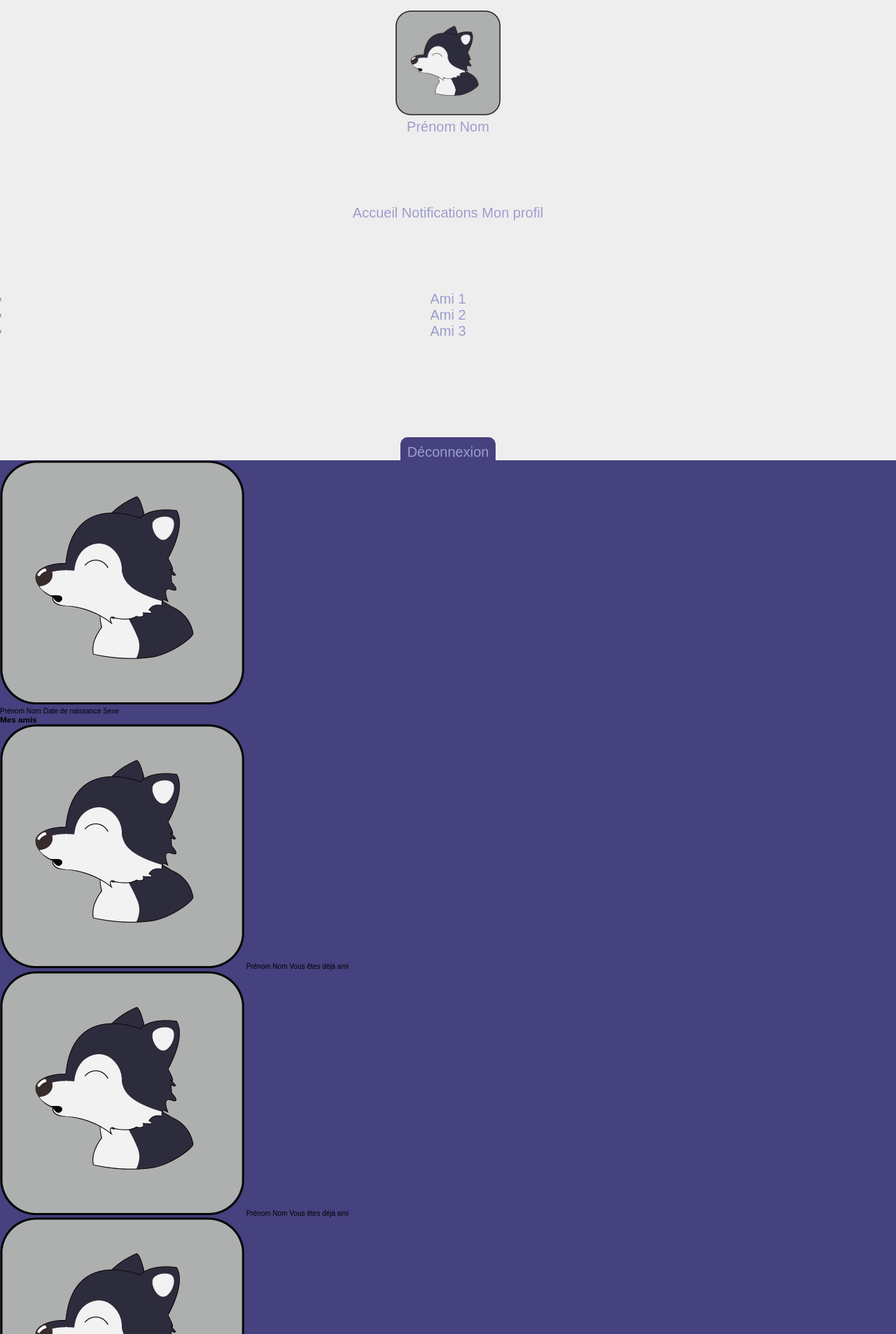
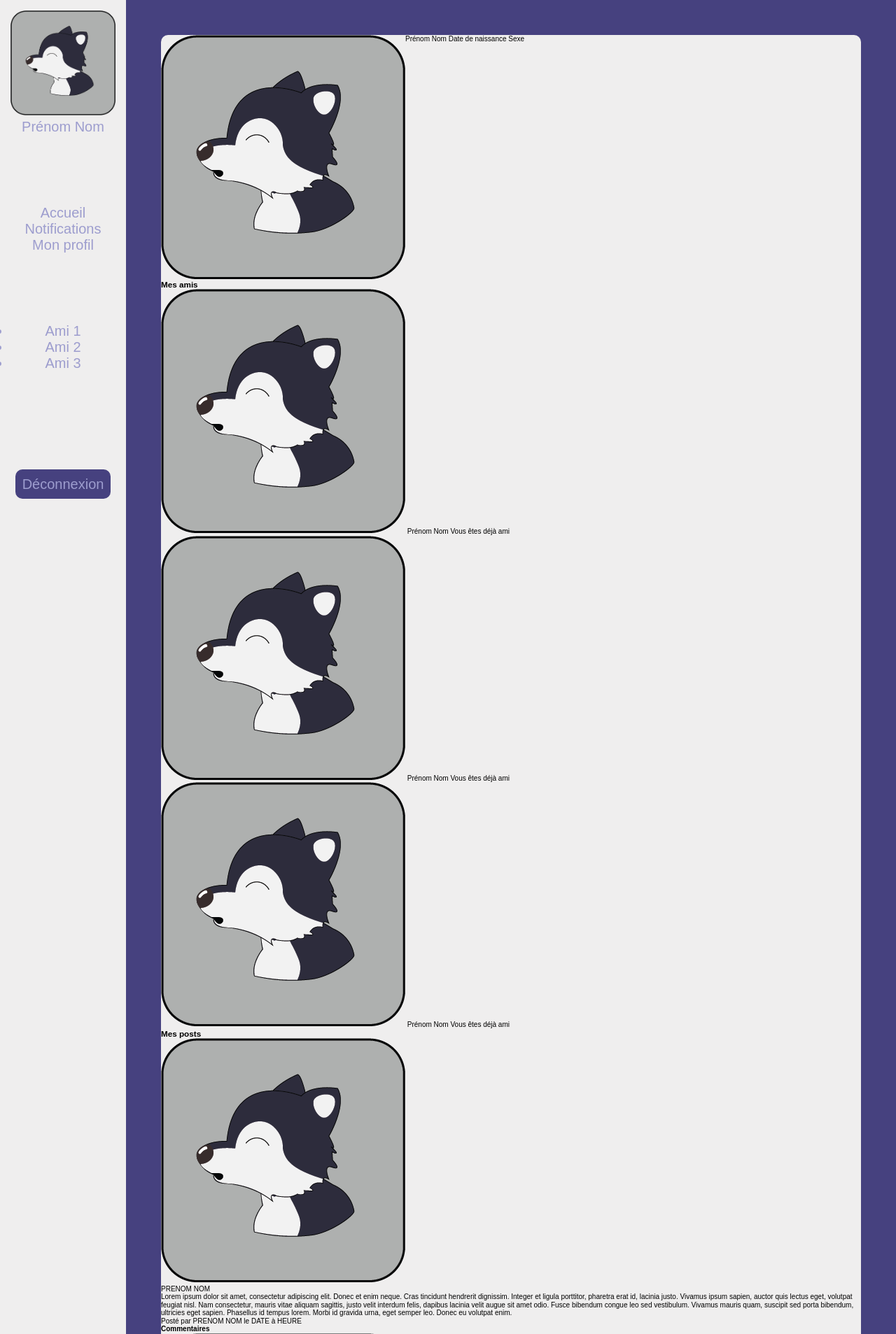
Before and after one commit to VanSkull/WOLFACE, a PHP site: page /index.php?action=profil in a window 1280 px wide. Shown: the top 1907 px of the page at 70% size. Run offline with PHP 8.4, Linux system fonts and the light colour scheme; a user stored in the database is signed in.

Commit message:
sauv_01/12/2020

```diff
--- a/css/style.css
+++ b/css/style.css
@@ -290,3 +290,13 @@ body{
 #copyright-text{
     text-align: right;
 }
+
+.contain_contain-profil{
+    background-color: #EFEEEE;
+    margin: 50px;
+    border-radius: 10px;
+}
+
+#profil-entete{
+    display: flex;
+}
--- a/vues/profil.php
+++ b/vues/profil.php
@@ -8,6 +8,7 @@
 
 <!-- <body> -->
 <!--PAGE DE PROFIL UTILISATEUR-->
+<div class="page_accueil">
     <div id="sidebar-menu">
         <div id="profil">
             <img id="photoDeProfil" src="images/img_profil.png" alt="Photo_de_profil_de_#" />
@@ -32,7 +33,7 @@
     </div>
 
     <div id="main-contain">
-    <div class="contain contain-profil">
+        <div class="contain_contain-profil">
             <div id="profil-infos">
                 <div id="profil-entete">
                     <img id="photoDeProfil-entete" src="images/img_profil.png" alt="Photo_de_profil_de_#" />
@@ -139,4 +140,5 @@
             </p>
         </div>
     </div>
+</div>
 <!-- </body> -->
```
Lines whose indentation alone changed are shown as unchanged.
